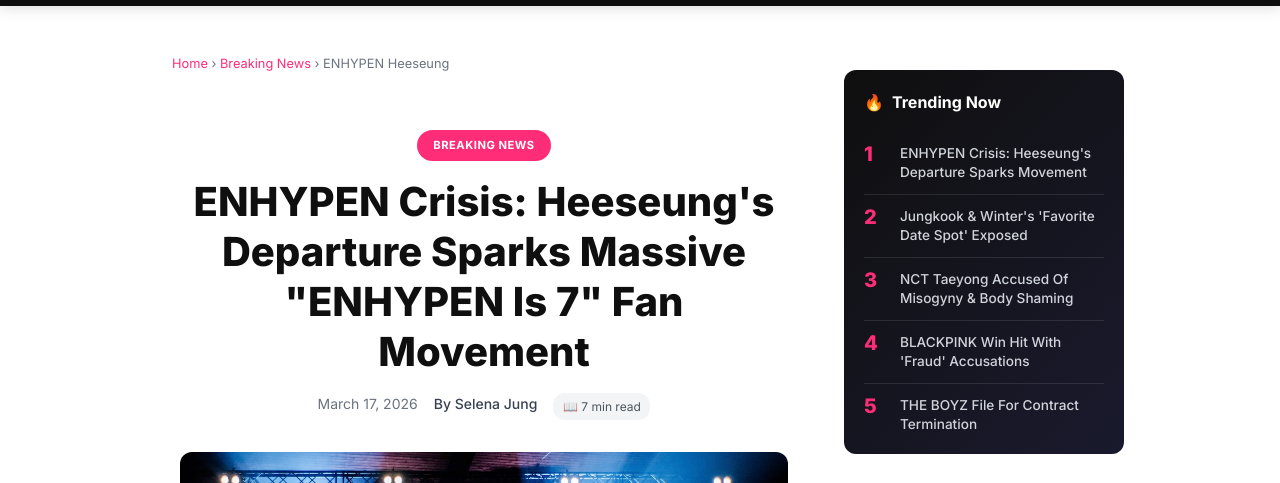
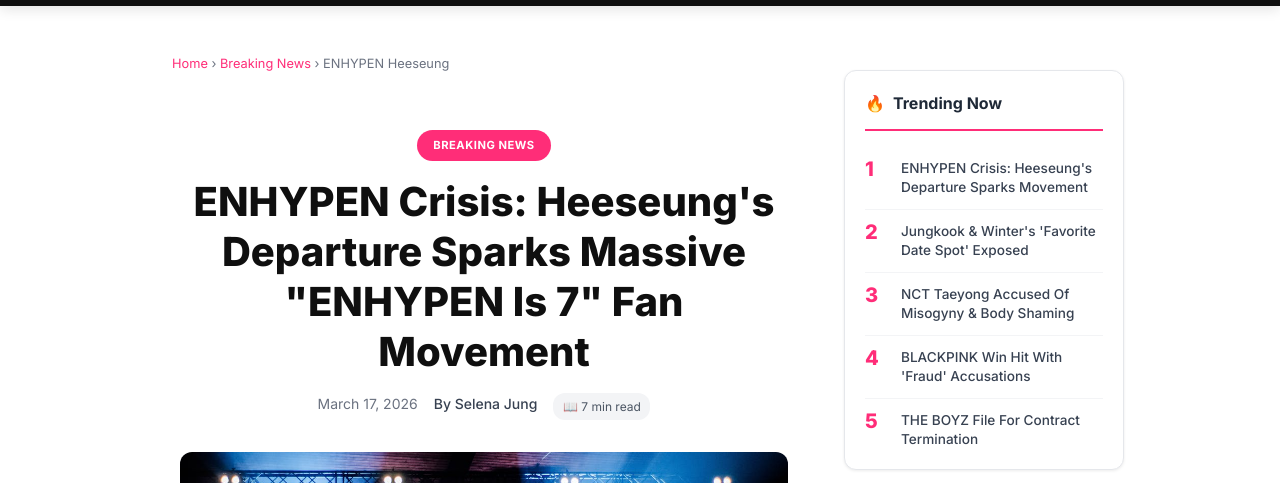
Before and after one commit to NikoClaws/asianbus-wire, a plain HTML site: page article1.html in a window 1280 px wide. Shown: the part 268-751 px from the top of the page. Drawn offline with Linux system fonts and the light colour scheme; a script that the page names is missing.

Commit message:
Update Trending Now box to match site theme (light bg, pink accents)

```diff
--- a/style.css
+++ b/style.css
@@ -1044,20 +1044,24 @@
 
 /* ===== TRENDING SIDEBAR ===== */
 .trending-sidebar {
-    background: linear-gradient(135deg, var(--dark) 0%, #1a1a2e 100%);
+    background: white;
     border-radius: var(--radius);
     padding: 1.25rem;
     margin: 2rem 0;
+    border: 1px solid var(--gray-200);
+    box-shadow: var(--shadow);
 }
 
 .trending-sidebar h3 {
     font-size: 1rem;
     font-weight: 700;
-    color: white;
+    color: var(--gray-800);
     margin-bottom: 1rem;
     display: flex;
     align-items: center;
     gap: 0.5rem;
+    padding-bottom: 0.75rem;
+    border-bottom: 2px solid var(--primary);
 }
 
 .trending-sidebar h3::before {
@@ -1073,7 +1077,7 @@
     align-items: flex-start;
     gap: 0.75rem;
     padding: 0.75rem 0;
-    border-bottom: 1px solid rgba(255,255,255,0.1);
+    border-bottom: 1px solid var(--gray-100);
 }
 
 .trending-list li:last-child {
@@ -1092,13 +1096,13 @@
 .trending-list a {
     font-size: 0.85rem;
     font-weight: 500;
-    color: var(--gray-300);
+    color: var(--gray-700);
     line-height: 1.4;
     transition: color 0.2s;
 }
 
 .trending-list a:hover {
-    color: white;
+    color: var(--primary);
 }
 
 /* ===== BACK TO TOP BUTTON ===== */
```
